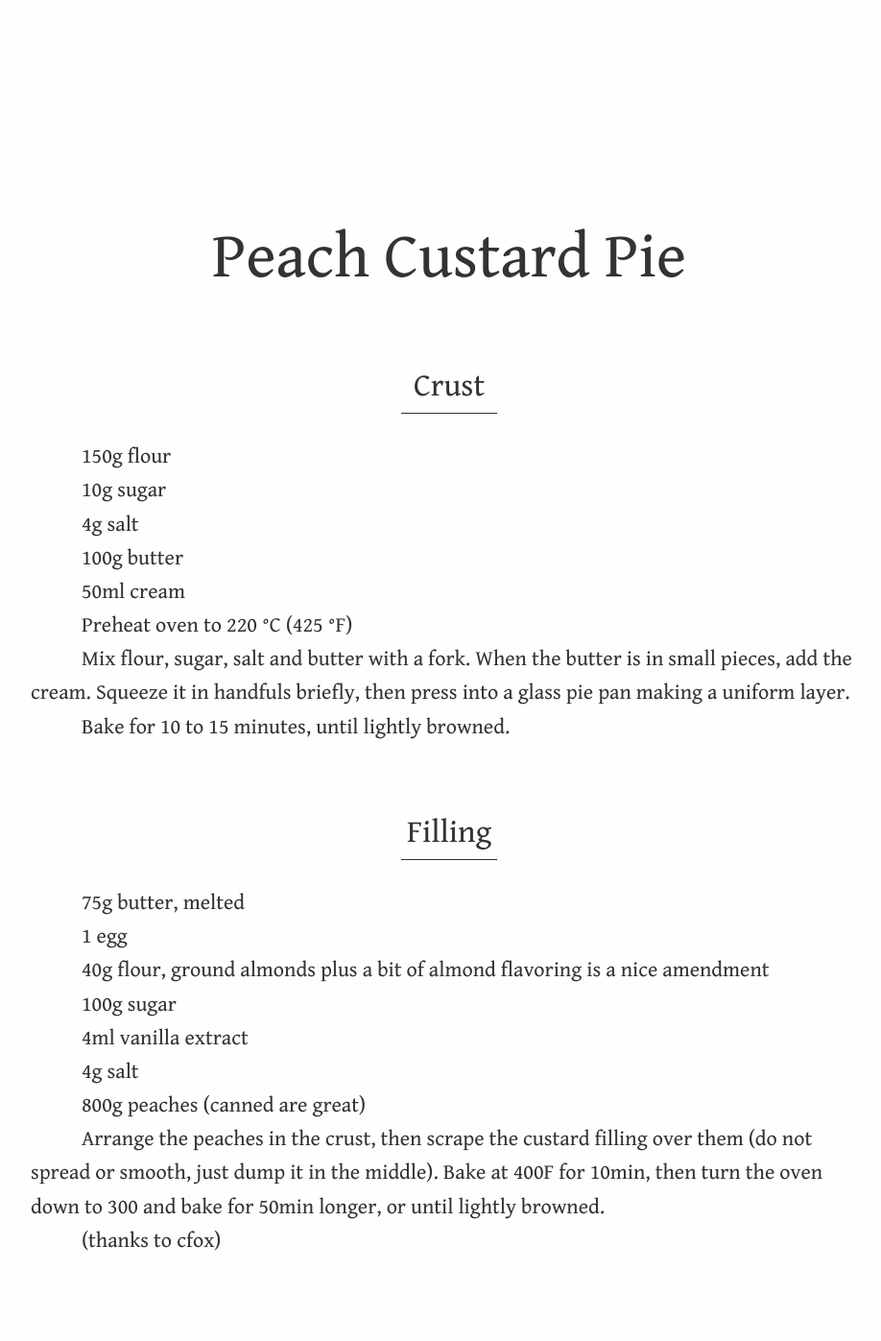
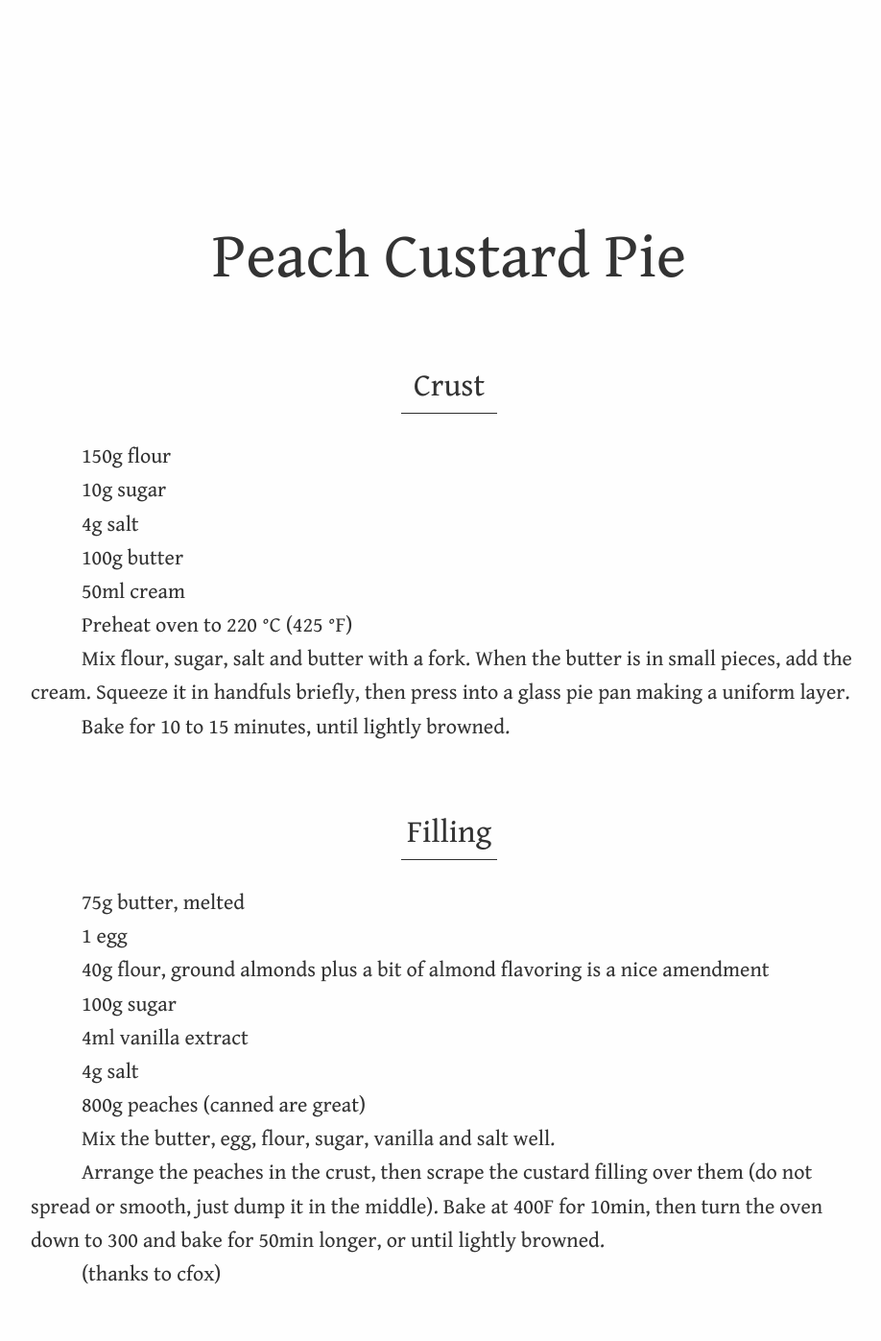
Before and after one commit to aredridel/recipes, a Jekyll site: the page built from Desserts/Peach Custard Pie.md, in a window 1280 px wide. Shown: the whole page at 96% size, without its empty margins (172-1090 px from the left). Built offline with Jekyll 4.4.1, drawn with Linux system fonts in a browser that asks for light colours; our own code applies the rules of GitHub Pages for plain Markdown files; before the commit the page ends 1362 px from its top, so only the background shows below that.

Commit message:
/ ‘Desserts/Peach Custard Pie.md’

```diff
--- a/Desserts/Peach Custard Pie.md
+++ b/Desserts/Peach Custard Pie.md
@@ -43,6 +43,7 @@ Filling
 
 
 
+Mix the butter, egg, flour, sugar, vanilla and salt well.
 
 
 
```
